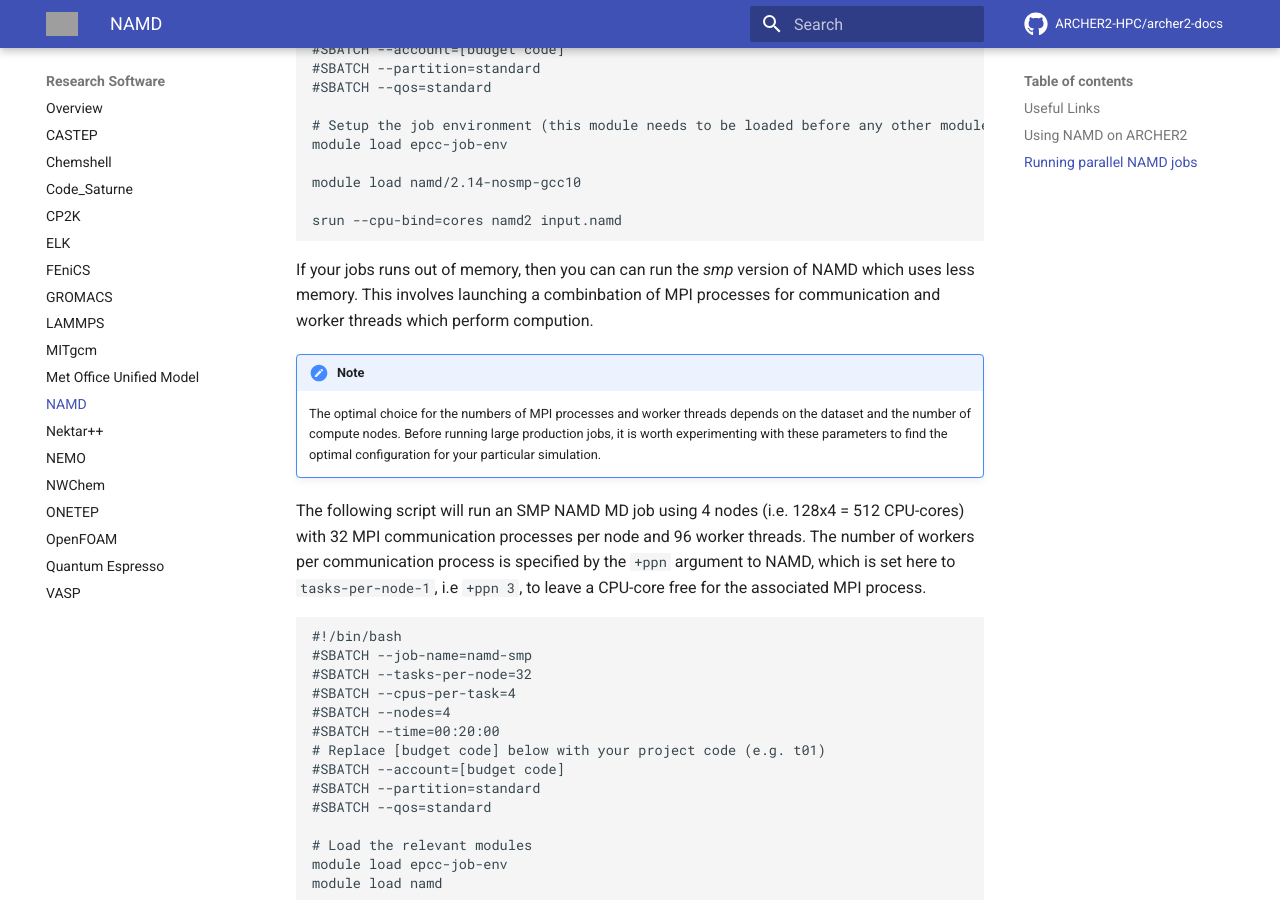
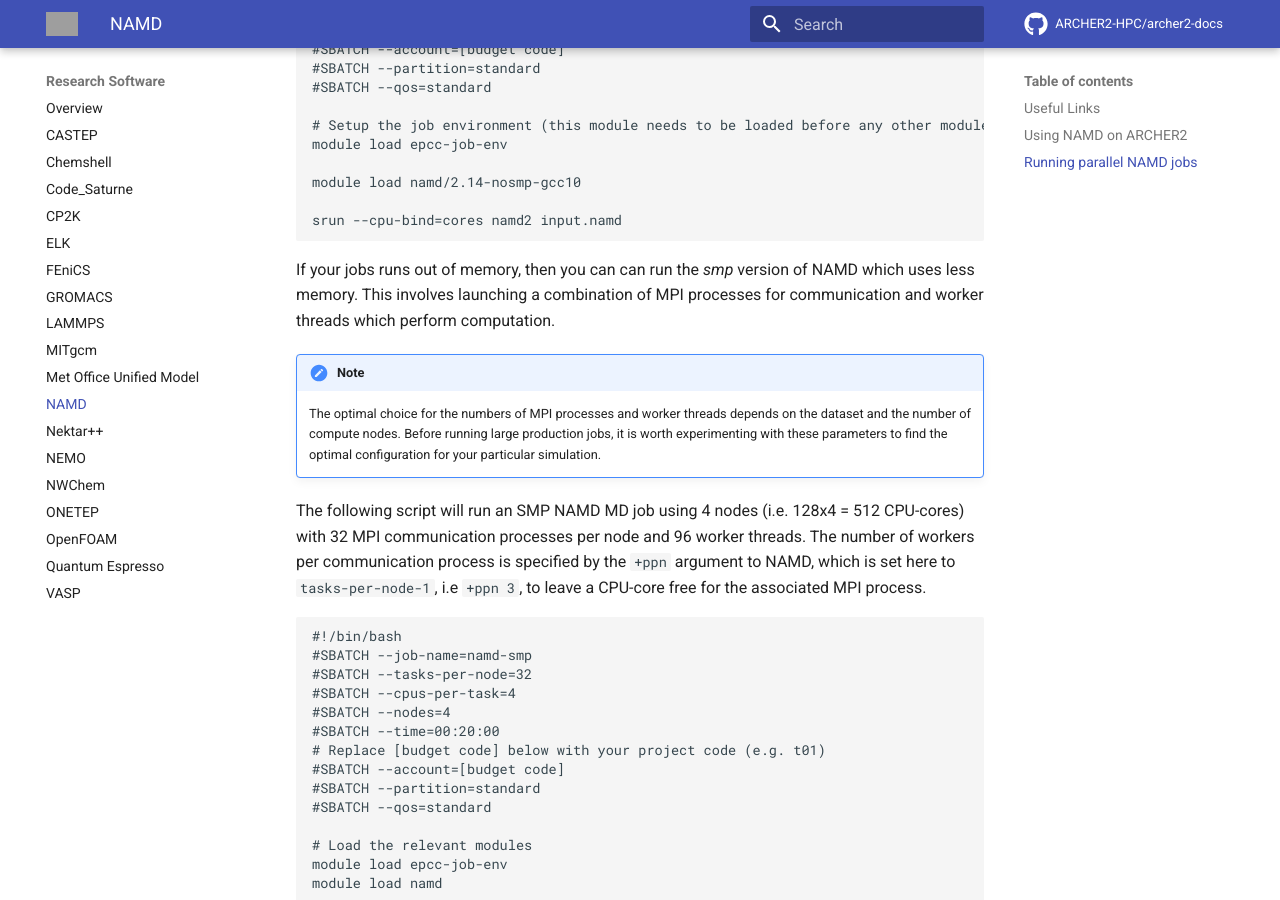
Before and after one commit to ARCHER2-HPC/archer2-docs, an MkDocs documentation site: the page built from docs/research-software/namd/namd.md, in a window 1280 px wide and 900 px high, scrolled down 1237 px. Built offline with MkDocs 1.6.1 and Material for MkDocs 9.7.7, drawn with Linux system fonts in a browser that asks for light colours; comment, search, counter and statistics services are not loaded; grey boxes are pictures that could not be loaded.

Commit message:
Fix typo

```diff
--- a/docs/research-software/namd/namd.md
+++ b/docs/research-software/namd/namd.md
@@ -60,8 +60,8 @@
 
 If your jobs runs out of memory, then you can can run the _smp_
 version of NAMD which uses less memory. This involves launching a
-combinbation of MPI processes for communication and worker threads
-which perform compution.
+combination of MPI processes for communication and worker threads
+which perform computation.
 
 !!! note
     The optimal choice for the numbers of MPI processes and worker
```
